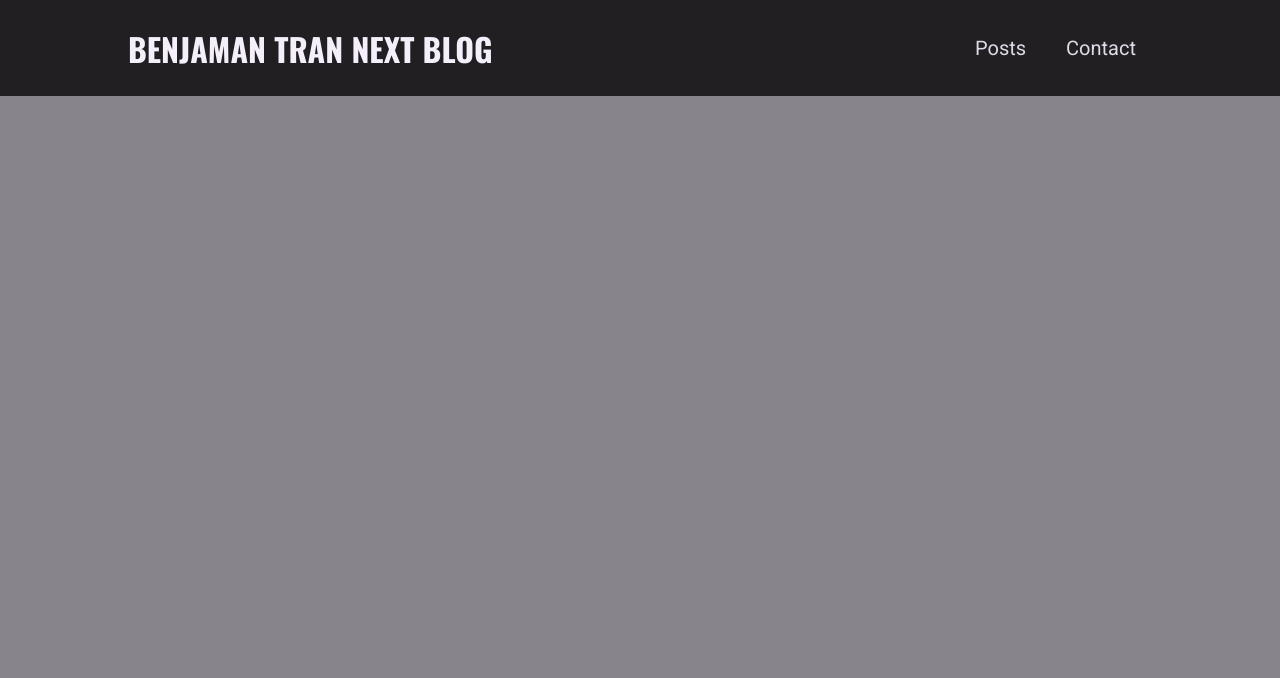
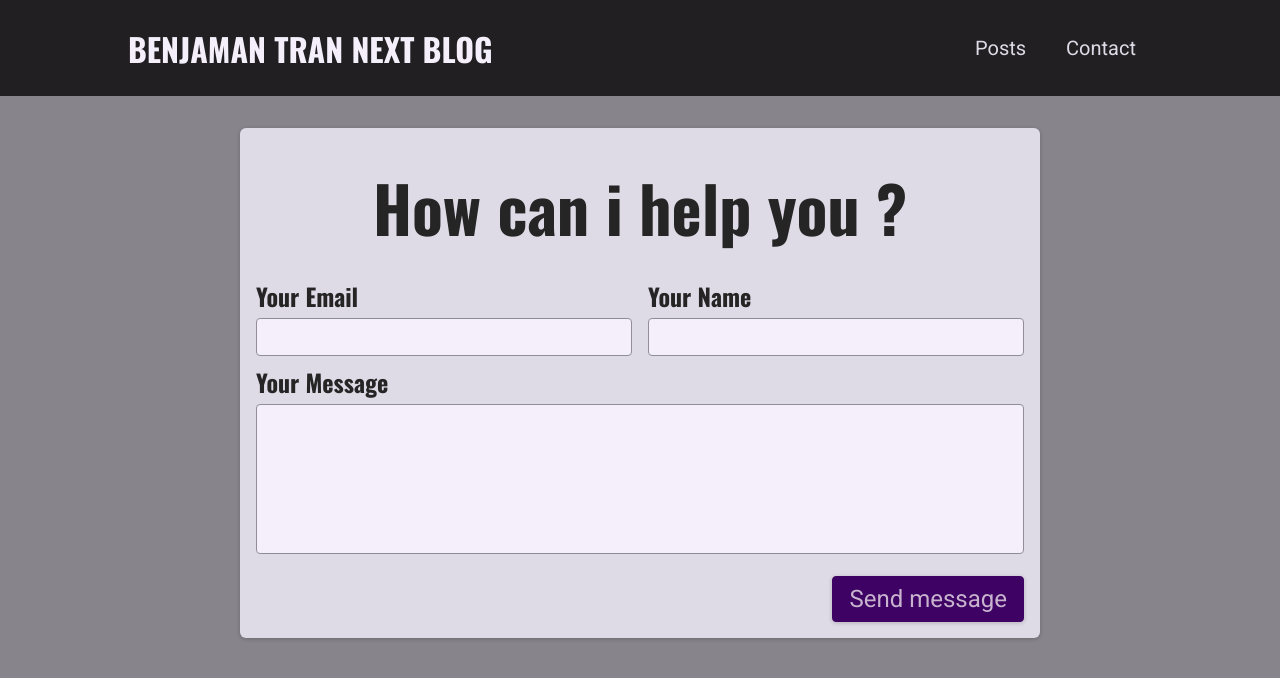
Before and after one commit to BenjamanTran/NEXT-BLOG-APP, a Next.js app: page /contact in a window 1280 px wide. Shown: the top 678 px of the page. Built offline with nearby package versions, Linux system fonts and the light colour scheme.

Commit message:
add contact form

```diff
--- /dev/null
+++ b/components/contact/contact-form.js
@@ -0,0 +1,43 @@
+import classes from './contact-form.module.css'
+
+const ContactForm = () => {
+  return <section className={classes.contact}>
+    <h1>How can i help you ?</h1>
+    <form className={classes.form}>
+      <div className={classes.controls}>
+        <div className={classes.control}>
+          <label htmlFor='email'>Your Email</label>
+          <input
+            type='email'
+            required
+            id='email'
+          />
+        </div>
+
+        <div className={classes.control}>
+          <label htmlFor='name'>Your Name</label>
+          <input
+            type='text'
+            required
+            id='name'
+          />
+        </div>
+
+      </div>
+      <div className={classes.control}>
+        <label htmlFor='message'>Your Message</label>
+        <textarea
+          rows={5}
+          id='message'
+        />
+      </div>
+
+      <div className={classes.actions}>
+        <button>Send message</button>
+      </div>
+
+    </form>
+  </section>
+}
+
+export default ContactForm
--- a/pages/contact.js
+++ b/pages/contact.js
@@ -1,5 +1,15 @@
+import ContactForm from "@/components/contact/contact-form"
+import Head from "next/head"
+import { Fragment } from "react"
+
 const ContactPage = () => {
-
+  return <Fragment>
+    <Head>
+      <title>Contact Me</title>
+      <meta name='description' content='Send me your messages!' />
+    </Head>
+    <ContactForm />
+  </Fragment >
 }
 
 export default ContactPage
```
Also changed, not shown: components/contact/contact-form.module.css (line endings or trailing spaces).
